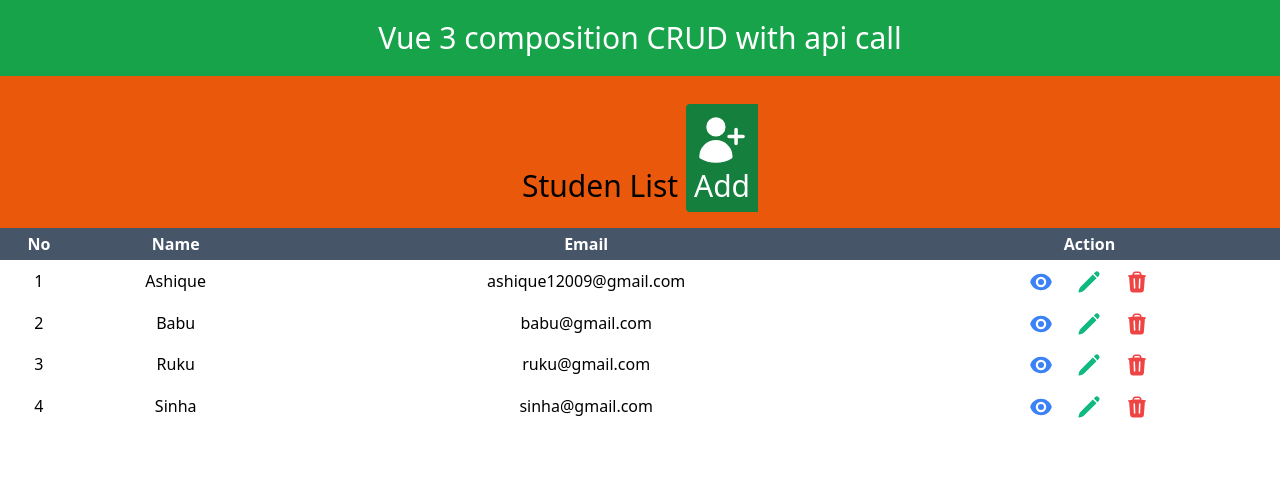
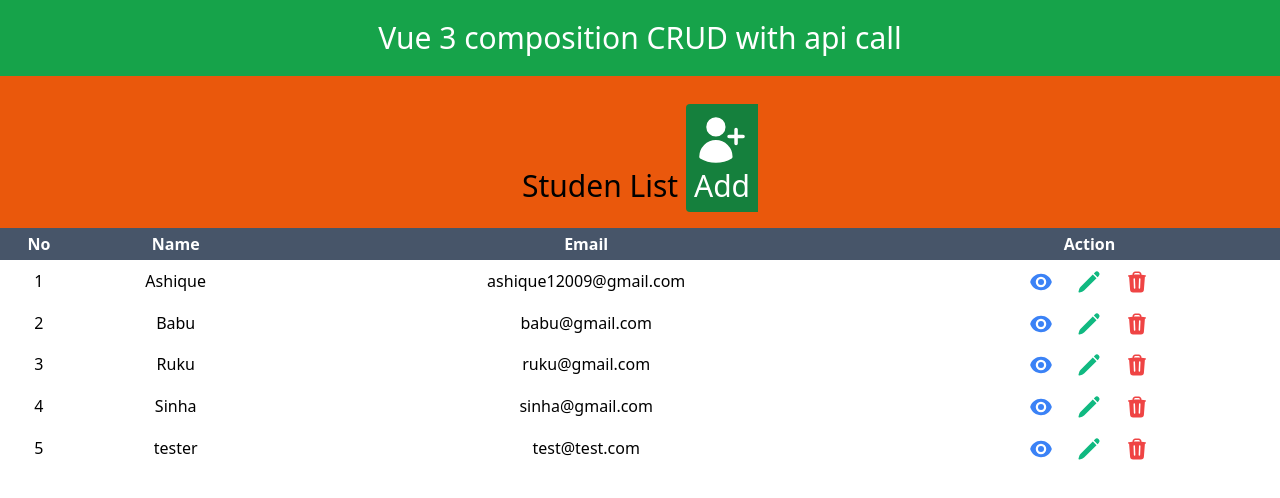
Before and after one commit to ashique12009/vue3-composition-api-crud, a Vue app: page / in a window 1280 px wide. Shown: the top 498 px of the page. Built offline with nearby package versions, Linux system fonts and the light colour scheme; data requests are answered from the project's data file.

Commit message:
add student operation done

```diff
--- a/db.json
+++ b/db.json
@@ -19,6 +19,11 @@
       "studentname": "Sinha",
       "email": "sinha@gmail.com",
       "id": 4
+    },
+    {
+      "studentname": "tester",
+      "email": "test@test.com",
+      "id": 5
     }
   ]
 }
--- a/src/components/student/Add.vue
+++ b/src/components/student/Add.vue
@@ -1,13 +1,16 @@
 <script setup>
 import { reactive } from 'vue';
+import useStudent from '../../composeable/studentApi';
 
+const { studentData, error, createStudent } = useStudent();
 const formData = reactive({
     studentname: "",
     email: ""
 });
 
 const handleSubmit = async () => {
-    console.log('Form SUBMITTED:', formData);
+    console.log('HERER');
+    await createStudent(formData);
 }
 </script>
 
--- a/src/components/student/List.vue
+++ b/src/components/student/List.vue
@@ -8,10 +8,9 @@ const { getAllStudent, error, studentData } = useStudent();
 onMounted(getAllStudent);
 
 const deleteStudent = async (id) => {
-    if(!window.confirm("Are you sure?")){
+    if (!window.confirm("Are you sure?")) {
         return
     }
-    console.log('DELETE');
 }
 </script>
 
--- a/src/composeable/studentApi.js
+++ b/src/composeable/studentApi.js
@@ -34,10 +34,33 @@ export default function useStudent() {
         }
     }
 
+    // Add student
+    const createStudent = async(formData) => {
+        studentData.value = [];
+        error.value = null;
+
+        try {
+            const config = {
+                method: 'POST',
+                url: url,
+                headers: {
+                    'Content-Type': 'Application/json'
+                },
+                data: JSON.stringify(formData)
+            }
+
+            const res = await axios(config);
+            studentData.value = res.data;
+        } catch (err) {
+            error.value = err;
+        }
+    }
+
     return {
         getAllStudent,
         error,
         studentData,
-        getSingleStudentData
+        getSingleStudentData,
+        createStudent
     }
 }
```
Lines whose indentation alone changed are shown as unchanged.
